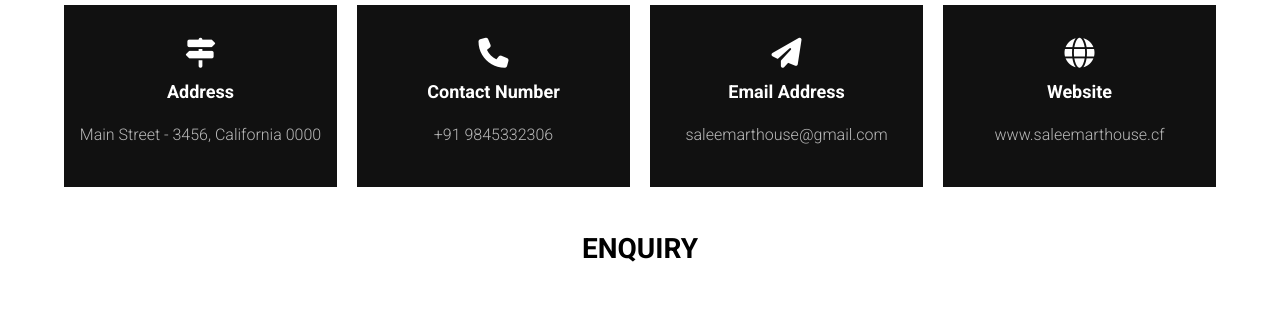
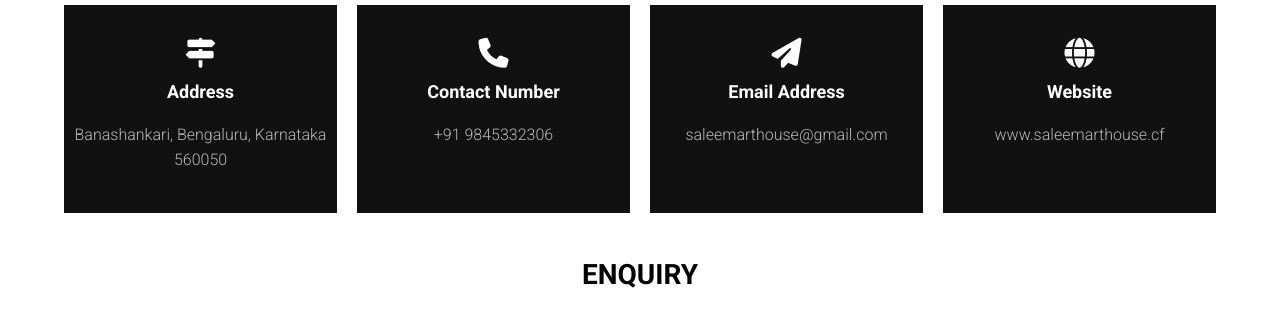
Before and after one commit to saleemarthouse/saleem_art_house, a plain HTML site: page contact.html in a window 1280 px wide. Shown: the part 920-1240 px from the top of the page. Drawn offline with Linux system fonts and the light colour scheme.

Commit message:
change commit

```diff
--- a/contact.html
+++ b/contact.html
@@ -85,7 +85,7 @@
                             <i class = "fas fa-map-signs"></i>
                         </span>
                         <span>Address</span>
-                        <p>Main Street - 3456, California 0000</p>
+                        <p>Banashankari, Bengaluru, Karnataka 560050</p>
                     </div>
 
                     <div>
```
